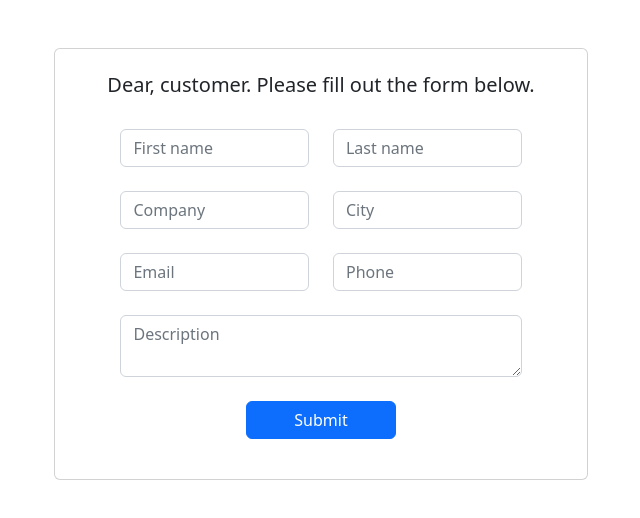
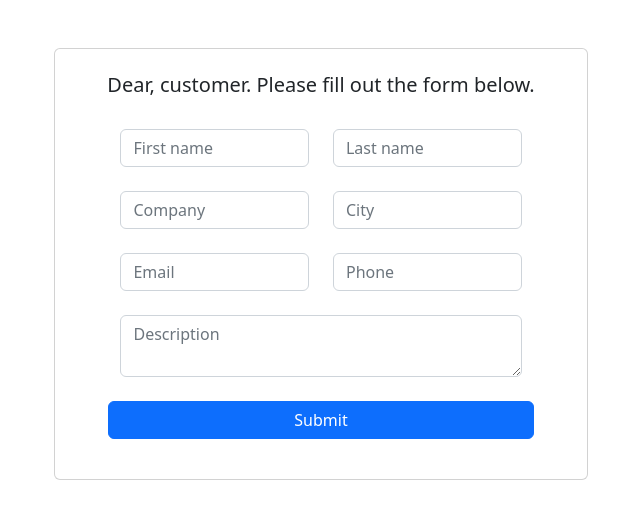
Before and after one commit to Shabnamiskandarova/propman, a plain HTML site: page index.html in a window 1280 px wide. Shown: the whole page, without its empty margins (319-959 px from the left). Drawn offline with nearby package versions, Linux system fonts and the light colour scheme.

Commit message:
Update index.html

```diff
--- a/index.html
+++ b/index.html
@@ -11,15 +11,9 @@
 .row{
 margin:0 10% !important
 }
-input[type=submit]{
-	width:150px!important;
-}
 
-input[type=submit]:hover{
-	background:#fff;
-	color:#0d6efd;
-	border:1px solid #0d6efd;
-}
+
+
 
 </style>
 <body>
```
